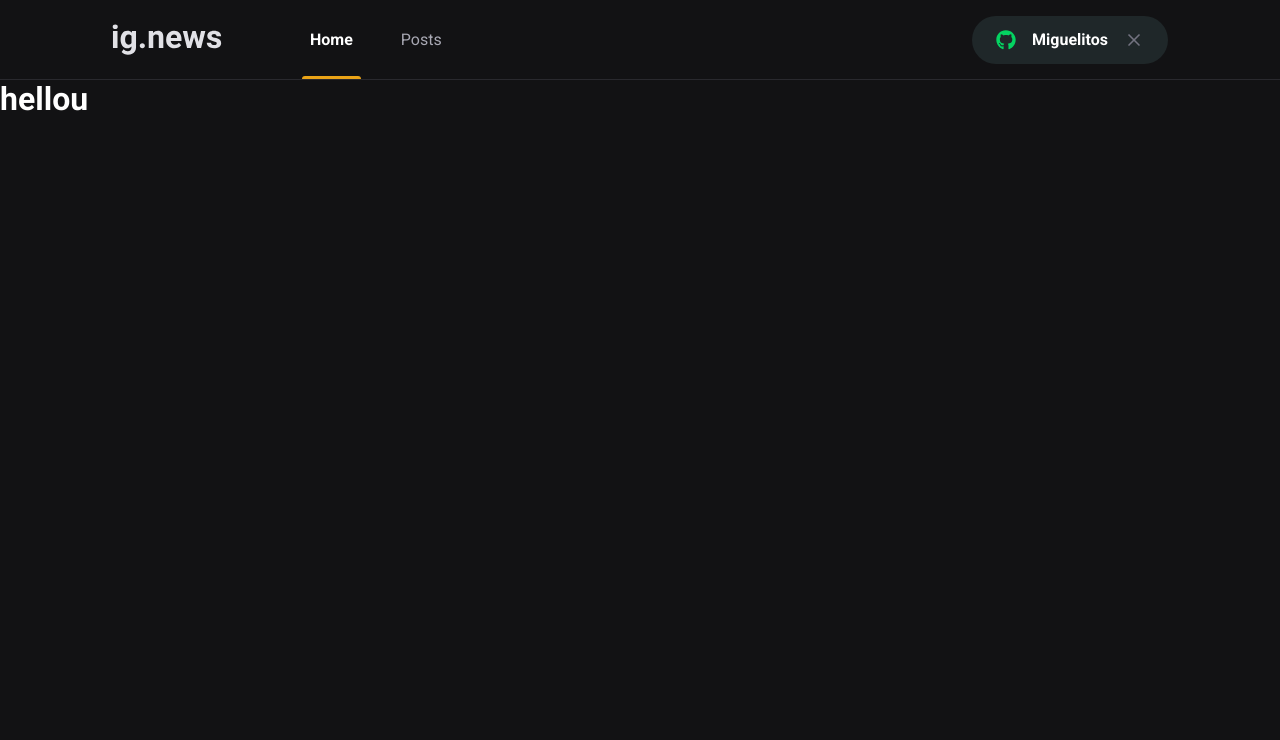
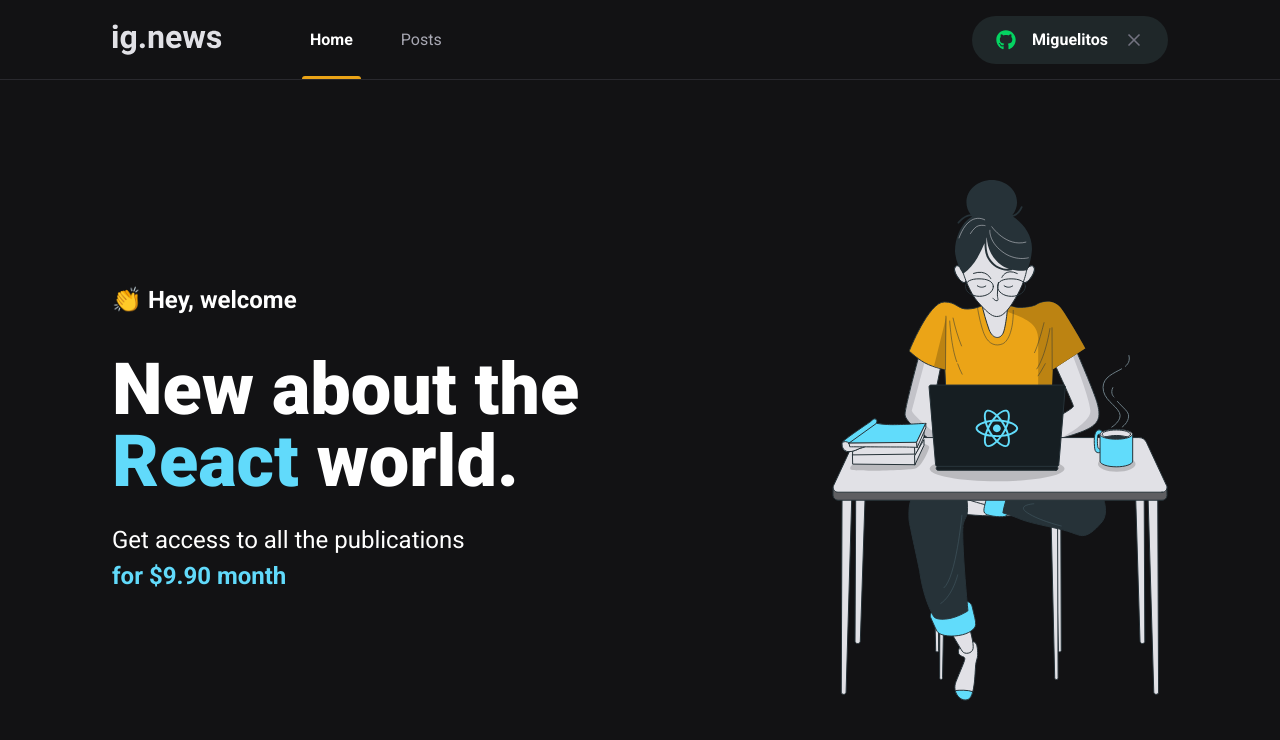
Before and after one commit to miguelriosoliveira/ignews, a Next.js app: page / in a window 1280 px wide. Shown: the top 740 px of the page. Built offline with nearby package versions, Linux system fonts and the light colour scheme.

Commit message:
Home page styling

```diff
--- /dev/null
+++ b/src/pages/home.module.scss
@@ -0,0 +1,41 @@
+.contentContainer {
+	max-width: 1120px;
+	margin: 0 auto;
+	padding: 0 2rem;
+	height: calc(100vh - 5rem);
+
+	display: flex;
+	align-items: center;
+	justify-content: space-between;
+}
+
+.hero {
+	max-width: 600px;
+
+	> span {
+		font-size: 1.5rem;
+		font-weight: bold;
+	}
+
+	h1 {
+		font-size: 4.5rem;
+		line-height: 4.5rem;
+		font-weight: 900;
+		margin-top: 2.5rem;
+
+		span {
+			color: var(--cyan-500);
+		}
+	}
+
+	p {
+		font-size: 1.5rem;
+		line-height: 2.25rem;
+		margin-top: 1.5rem;
+
+		span {
+			color: var(--cyan-500);
+			font-weight: bold;
+		}
+	}
+}
--- a/src/pages/index.tsx
+++ b/src/pages/index.tsx
@@ -1,4 +1,6 @@
 import Head from 'next/head';
+
+import styles from './home.module.scss';
 
 export default function Home() {
 	return (
@@ -6,7 +8,21 @@ export default function Home() {
 			<Head>
 				<title>ig.news | Home</title>
 			</Head>
-			<h1>hellou</h1>
+
+			<main className={styles.contentContainer}>
+				<section className={styles.hero}>
+					<span>👏 Hey, welcome</span>
+					<h1>
+						New about the <span>React</span> world.
+					</h1>
+					<p>
+						Get access to all the publications <br />
+						<span>for $9.90 month</span>
+					</p>
+				</section>
+
+				<img src="/images/avatar.svg" alt="Girl coding" />
+			</main>
 		</>
 	);
 }
```
